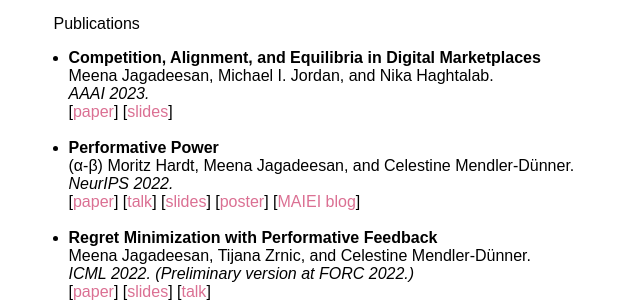
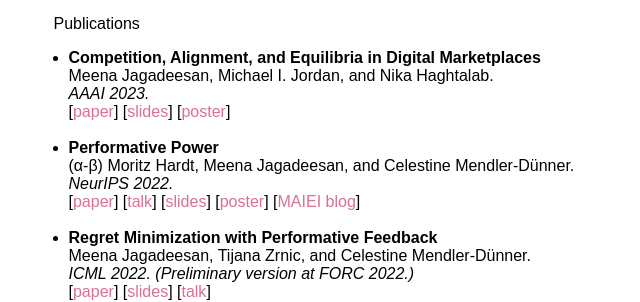
Before and after one commit to mjagadeesan/mjagadeesan.github.io, a Jekyll site: the page built from index.html, in a window 1280 px wide and 900 px high, scrolled down 550 px. Shown: the part 157-459 px from the top of the window, without its empty margins (424-1064 px from the left). Built offline with Jekyll 4.4.1, drawn with Linux system fonts in a browser that asks for light colours; some web fonts are replaced.

Commit message:
added poster

```diff
--- a/index.html
+++ b/index.html
@@ -26,7 +26,7 @@ layout: default
 	<li><b><span>Competition, Alignment, and Equilibria in Digital Marketplaces</span></b><br>
 	Meena Jagadeesan, Michael I. Jordan, and Nika Haghtalab.<br>
 	<span><em>AAAI 2023.</em></span><br>
-    [<a href=https://arxiv.org/abs/2208.14423>paper</a>] [<a href=research/competition-bandits-slides.pdf>slides</a>]<br><br></li>
+    [<a href=https://arxiv.org/abs/2208.14423>paper</a>] [<a href=research/competition-bandits-slides.pdf>slides</a>] [<a href=research/competition-poster.pdf>poster</a>] <br><br></li>
 	<li><b><span>Performative Power</span></b><br>
 	(α-β) Moritz Hardt, Meena Jagadeesan, and Celestine Mendler-Dünner. <br>
 	<span><em>NeurIPS 2022.</em></span><br>
```
Also changed, not shown: 1 other file.
